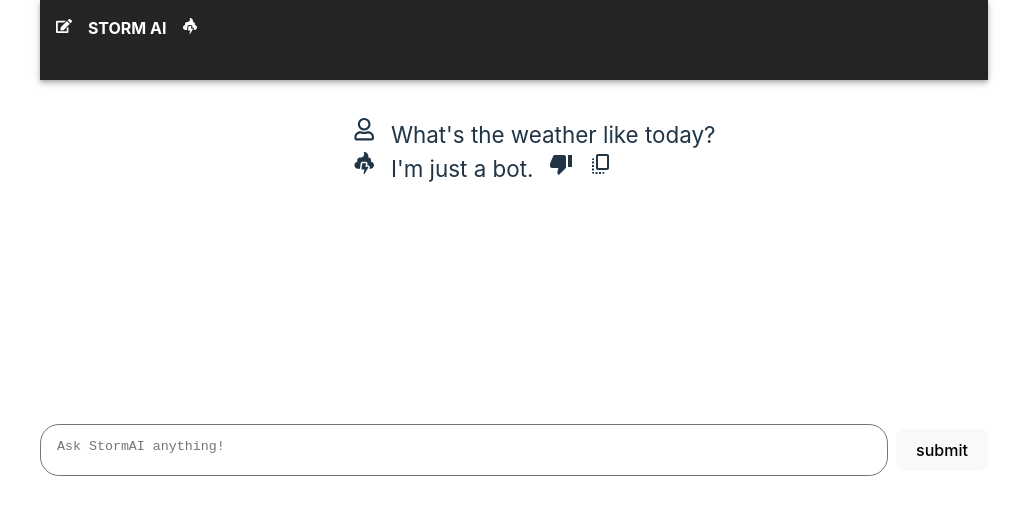
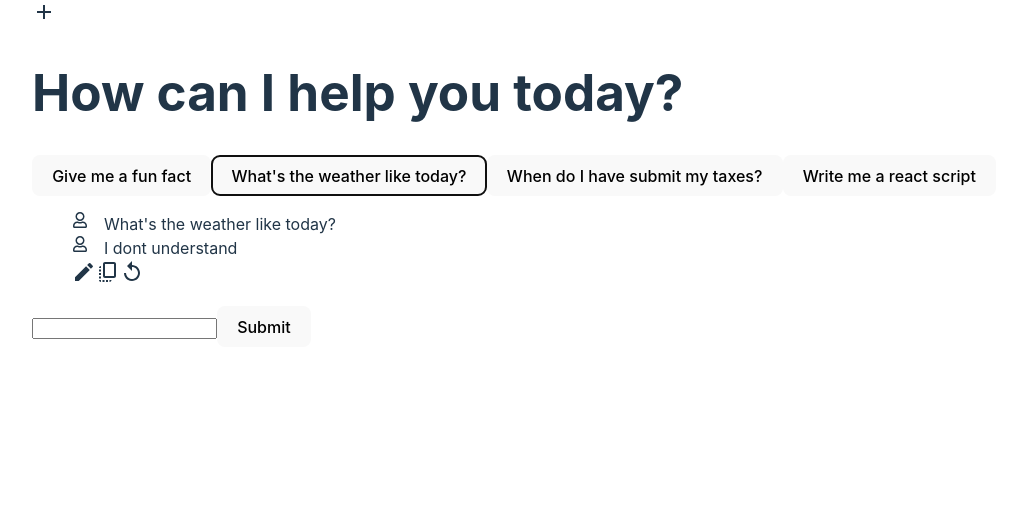
Before and after one commit to kendacodes/ai-chat-bot, a React (Vite) app in the folder frontend-ai-chat-bot/: page / in a window 1280 px wide. Both pictures are taken after a click on the button "What's the weather like today?". Shown: the top 514 px of the page, without its empty margins (126-1148 px from the left). Built offline with nearby package versions, Linux system fonts and the light colour scheme.

Commit message:
edit btn added

```diff
--- a/frontend-ai-chat-bot/package.json
+++ b/frontend-ai-chat-bot/package.json
@@ -7,7 +7,8 @@
     "dev": "vite",
     "build": "vite build",
     "lint": "eslint . --ext js,jsx --report-unused-disable-directives --max-warnings 0",
-    "preview": "vite preview"
+    "preview": "vite preview",
+    "start": "vite"
   },
   "dependencies": {
     "@emotion/react": "^11.11.4",
@@ -16,7 +17,7 @@
     "@mui/material": "^5.15.15",
     "react": "^18.2.0",
     "react-dom": "^18.2.0",
-    "react-icons": "^5.0.1"
+    "react-icons": "^5.1.0"
   },
   "devDependencies": {
     "@types/react": "^18.2.66",
--- a/frontend-ai-chat-bot/src/App.jsx
+++ b/frontend-ai-chat-bot/src/App.jsx
@@ -1,164 +1,146 @@
 import { useState } from "react";
 import Button from "./components/Button";
 import Display from "./components/Display";
-import Answer from "./components/Answer";
-import Header from "./components/Header";
-import Greetings from "./components/Greetings";
-import { Stack, Box, AppBar, CircularProgress } from "@mui/material";
+import AddIcon from '@mui/icons-material/Add';
+import EditIcon from '@mui/icons-material/Edit';
+import CopyAllIcon from '@mui/icons-material/CopyAll';
+import ReplayIcon from '@mui/icons-material/Replay';
 
 const App = (props) => {
+  // State variables
   const [userInput, setUserInput] = useState("");
-  const [search, setSearch] = useState(props.suggestions);
   const [response, setResponse] = useState([]);
-  const [history, setHistory] = useState([]);
   const [showSuggested, setShowSuggested] = useState(true);
-  const [waiting, setWaiting] = useState(false);
+  const [editId, setEditId] = useState(null);
 
+  // Bot response options
   const variousBotResponses = [
-    "I dont understand",
+    'I dont understand',
     'Let"s talk about that ',
-    "Tell me more",
-    "That is out of my scope",
+    'Tell me more',
+    'That is out of my scope',
     'That"s above me',
     'I"m just a bot',
-    "I got you in my next iteration",
+    'I got you in my next iteration'
   ];
 
+  // Handle user input change
   const handleUserInput = (event) => {
     setUserInput(event.target.value);
   };
 
-  // On a form submit, we select a random response from the variousBotResponses array
-  // Use a newResponse object with the user's input and a randomly selected bot reply, update the response state array with this new response, and clear the userInput state.
+  // Handle form submission
   const handleFormSubmit = (event) => {
     event.preventDefault();
-    if (userInput < 1) {
+    if (userInput.trim().length === 0) {
       alert("Input required");
       return;
     }
-    setWaiting(true);
-    setTimeout(() => {
-      const newResponse = {
+
+    // Randomly select a bot reply
+    const botReply = variousBotResponses[Math.floor(Math.random() * variousBotResponses.length)];
+
+    // Create a new entry
+    const newEntry = {
       question: userInput,
-        botReply:
-          variousBotResponses[
-            Math.floor(Math.random() * variousBotResponses.length)
-          ],
-      };
-      setResponse([...response, newResponse]);
-      setUserInput("");
-      setResponse(response.concat(newResponse));
-      setShowSuggested(false);
-      setWaiting(false);
-    }, 3000);
+      botReply: botReply,
+      id: response.length + 1
     };
 
-  // Handling responses for suggested questions button that are on site at page load
-  const getAutomatedBotResponse = (showSuggested) => {
-    setShowSuggested(showSuggested);
+    // Check if editing an existing entry
+    if (editId !== null) {
+      const updatedResponse = response.map((entry) =>
+        entry.id === editId ? { ...entry, question: userInput } : entry
+      );
+      setResponse(updatedResponse);
+      setEditId(null);
+    } else {
+      setResponse([...response, newEntry]);
+    }
+
+    // Clear user input
+    setUserInput("");
   };
 
-  //  Handling the static response from BOT will change when we plug in api
-  const automatedResponseHandler = (event) => {
-    getAutomatedBotResponse();
-    // map through all of the props.suggestions and which response matched  the current id (event.target.id) return the object that does and insert into response object
-    const sqs = props.suggestions;
-    const currentSuggestions = sqs.map((suggested) => {
-      if (suggested.userId === event.target.id) {
-        return setResponse(response.concat(suggested));
-      }
-    });
-    setShowSuggested(false);
+  // Clear user input and response list
+  const handleNewSearch = () => {
+    setUserInput("");
+    setResponse([]);
+    setEditId(null);
   };
 
-  const handleNewSearch = () => {
-    setHistory(history.concat(response));
-    setShowSuggested(true);
-    setUserInput("");
-    setSearch([]);
-    setResponse([]);
+  // Handle editing an entry
+  const handleEdit = (id, question) => {
+    setEditId(id);
+    setUserInput(question);
+  };
+
+  // Handle copying text to clipboard
+  const handleCopy = (text) => {
+    navigator.clipboard.writeText(text);
+    alert(text + ' has been copied to clipboard');
+  };
+
+  // Handle copying both question and bot reply to clipboard
+  const handleCopyAll = (question, botReply) => {
+    const textToCopy = `${question} - ${botReply}`;
+    navigator.clipboard.writeText(textToCopy);
+    alert(textToCopy + ' has been copied to clipboard');
   };
 
   return (
-    <>
-      <AppBar
-        sx={{
-          backgroundColor: "#242424",
-          fontWeight: 700,
-          height: "5rem",
-          padding: "1rem",
-          position: "static",
-          minWidth: "100px",
+    <div>
+      {/* Add search icon */}
+      <AddIcon onClick={handleNewSearch}></AddIcon>
+      <div>
+        {/* Header */}
+        <h1>How can I help you today?</h1>
+      </div>
+      <div className="suggestions-container">
+        {/* Display suggested questions */}
+        {showSuggested && props.suggestions.map((suggested) => (
+          <Button
+            key={suggested.userId}
+            text={suggested.question}
+            onClick={() => {
+              const newEntry = {
+                question: suggested.question,
+                botReply: variousBotResponses[Math.floor(Math.random() * variousBotResponses.length)],
+                id: response.length + 1
+              };
+              setResponse([...response, newEntry]);
             }}
-      >
-        <Header onClick={handleNewSearch} />
-      </AppBar>
-
-      <Stack
-        direction="column"
-        spacing={2}
-        sx={{ display: "flex", "align-items": "center" }}
-      >
-        <div></div>
-        <Box
-          sx={{
-            margin: "0 1rem",
-            mb: 2,
-            display: "flex",
-            flexDirection: "column",
-            height: 300,
-            overflow: "scroll",
-          }}
-        >
-          {showSuggested && <Greetings />}
-
-          {waiting ? (
-            <CircularProgress sx={{ color: "LightGray", margin: "0 1rem" }} />
-          ) : (
-            <ul className="outer-ul">
-              {response.map((input) => (
-                <>
-                  <Display key={input.id} response={input.question} />
-                  <Answer
-                    key={input.userId}
-                    response={input.botReply}
-                    variousBotResponses={variousBotResponses}
-                    setResponse={setResponse}
           />
-                </>
+        ))}
+      </div>
+      <ul>
+        {/* Display user input and bot replies */}
+        {response.map((entry) => (
+          <div key={entry.id}>
+            <Display response={entry.question} />
+            <Display response={entry.botReply} />
+            <div>
+              {/* Edit button */}
+              <EditIcon onClick={() => handleEdit(entry.id, entry.question)} />
+              {/* Copy bot reply */}
+              <CopyAllIcon onClick={() => handleCopyAll(entry.question, entry.botReply)} />
+              {/* Replay (Placeholder for now) */}
+              <ReplayIcon />
+            </div>
+          </div>
         ))}
       </ul>
-          )}
-        </Box>
       <div className="search-container">
-          <div className="btn-container">
-            {showSuggested &&
-              props.suggestions.map((suggested) => (
-                <>
-                  <Button
-                    text={suggested.question}
-                    id={suggested.userId}
-                    onClick={automatedResponseHandler}
-                    type="text"
-                  />
-                </>
-              ))}
-          </div>
-
-          <div className="form-container">
-            <form className="form" onSubmit={handleFormSubmit}>
-              <textarea
-                className="textArea"
+        {/* User input form */}
+        <form onSubmit={handleFormSubmit}>
+          <input
             value={userInput}
             onChange={handleUserInput}
-                placeholder="Ask StormAI anything!"
           />
-              <Button text="submit" type="submit" />
+          <Button text="Submit" type="submit" />
         </form>
       </div>
     </div>
-      </Stack>
-    </>
   );
 };
 
```
Also changed, not shown: package.json (added, +10 -0 lines), 2 other files (tests, documents, lock files or other folders). Lines whose indentation alone changed are shown as unchanged.
